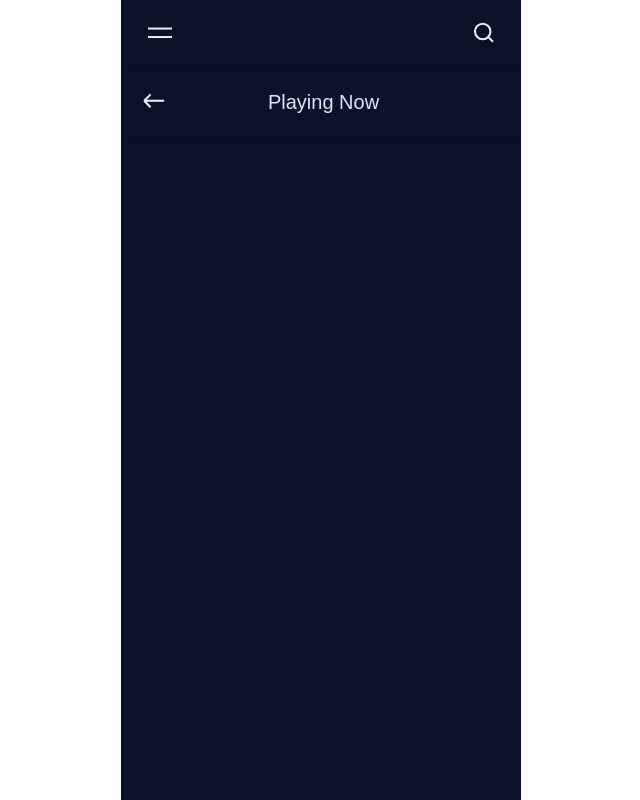
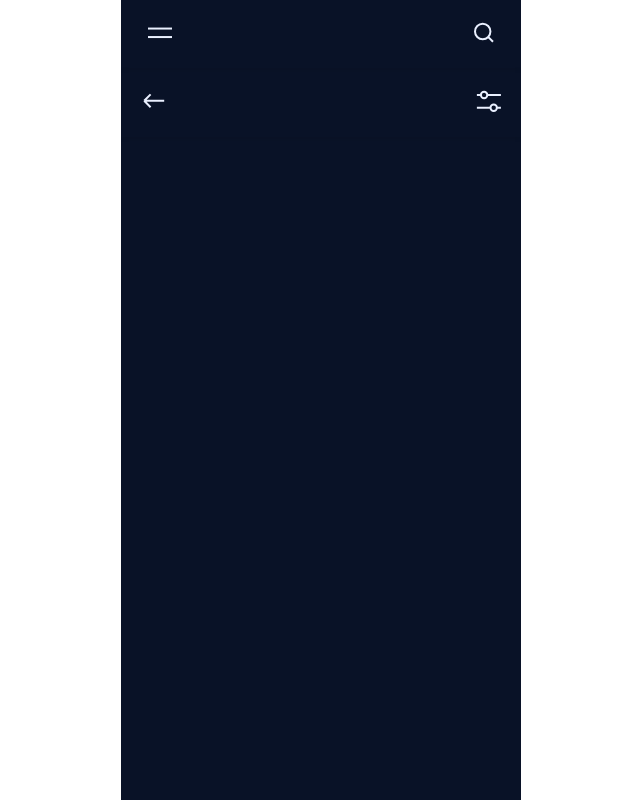
Before and after one commit to amzxir/Music-Player, a React (Create React App) app: page /playing_now/1 in a window 1280 px wide. Shown: the whole page, without its empty margins (319-959 px from the left). Built offline with nearby package versions, Linux system fonts and the light colour scheme.

Commit message:
start play now

```diff
--- a/src/App.js
+++ b/src/App.js
@@ -5,6 +5,7 @@ import Navbar from "./component/nav/nav";
 import { Route , Routes } from "react-router-dom";
 import PlayingNow from "./component/playingnow/playing-now";
 import NavBack from "./component/nav/nav-back";
+import PlayList from "./component/playlist/play-list";
 
 const Container = styled.div({
   padding:'0px 20px 0px 20px'
@@ -15,6 +16,8 @@ const App = () => {
 
   const [currentMusic , setCurrentMusic] = useState();
 
+  const datas = {name:'test'}
+
   return (
     <React.Fragment>
       <Navbar/>
@@ -23,7 +26,8 @@ const App = () => {
 
         <Routes>
           <Route exact path="/" element={<Home/>} />
-          <Route exact path="/playing_now" element={<PlayingNow currentMusic={currentMusic}/>} />
+          <Route exact path="/playing_now" state={{ datas }} element={<PlayingNow currentMusic={currentMusic}/>} />
+          <Route exact path="/play_list" element={<PlayList/>} />
         </Routes>
 
       </Container>
--- a/src/component/nav/nav-back.jsx
+++ b/src/component/nav/nav-back.jsx
@@ -1,6 +1,7 @@
 import styled from "styled-components";
 import { useLocation , useNavigate } from "react-router-dom";
 import BackIcon from "./svg/back";
+import Option from "./svg/option";
 
 
 const Back = styled.nav({
@@ -21,16 +22,30 @@ const Back = styled.nav({
 
 const NavBack = () => {
 
+    const nameOne = 'Playing Now'
+
+    // const nameTwo = 'Liked Songs'
+
     const navigare = useNavigate();
 
     const {pathname} = useLocation();
     // console.log(pathname);
     if(pathname === '/') return null;
 
+    function changeNameNav(){
+        if(pathname === '/playing_now'){
+            return nameOne;
+        } else if(pathname === '/play_list'){
+            return null;
+        }
+    }
+
+
     return (
         <Back>
             <div onClick={()=> navigare(-1)}><BackIcon/></div>
-            <div className="mx-auto">Playing Now</div>
+            <div className="mx-auto">{changeNameNav()}</div>
+            <div>{pathname !=='/playing_now' ? <Option/> :''}</div>
         </Back>
     );
 }
--- a/src/component/nav/nav.jsx
+++ b/src/component/nav/nav.jsx
@@ -25,7 +25,7 @@ const Nav = styled.nav({
 })
 
 const Sidbar = styled.div({
-    position:'absolute',
+    position:'fixed',
     boxShadow:'0 0.125rem 0.25rem rgb(177 148 148 / 24%)',
     left:'0',
     top:'0',
@@ -82,7 +82,9 @@ const Navbar = () => {
 
     const { pathname } = useLocation();
     // console.log(pathname);
-    if (pathname ==="/playing_now") return null;
+    if (pathname === "/playing_now")return null;
+    if (pathname === "/play_list")return null;
+
 
 
     return (
@@ -105,7 +107,7 @@ const Navbar = () => {
                     <div className="body">
                         <ul>
                             <li><UserSvg/><NavLink to='/'>Profile</NavLink></li>
-                            <li><HeartSvg/><a href="#">Liked Songs</a></li>
+                            <li><HeartSvg/><NavLink to='/play_list'>Liked Songs</NavLink></li>
                             <li><LanguageSvg/><a href="#">Language</a></li>
                             <li><ContactSvg/><a href="#">Contact us</a></li>
                             <li><FaqSvg/><a href="#">FAQs</a></li>
--- /dev/null
+++ b/src/component/nav/svg/option.jsx
@@ -0,0 +1,10 @@
+const Option = () => {
+    return (
+        <svg width="25" height="22" viewBox="0 0 25 22" fill="none" xmlns="http://www.w3.org/2000/svg">
+            <path d="M24.8907 4.98934L11.2907 4.98934M11.2907 4.98934C11.2907 3.22203 9.85806 1.78934 8.09075 1.78934C6.32344 1.78934 4.89075 3.22203 4.89075 4.98934M11.2907 4.98934C11.2907 6.75665 9.85806 8.18934 8.09075 8.18934C6.32344 8.18934 4.89075 6.75665 4.89075 4.98934M4.89075 4.98934L0.890747 4.98934M24.8907 17.7893L20.8907 17.7893M20.8907 17.7893C20.8907 16.022 19.4581 14.5893 17.6907 14.5893C15.9234 14.5893 14.4907 16.022 14.4907 17.7893M20.8907 17.7893C20.8907 19.5566 19.4581 20.9893 17.6907 20.9893C15.9234 20.9893 14.4907 19.5566 14.4907 17.7893M14.4907 17.7893L0.890747 17.7893" stroke="#EAF0FF" strokeWidth="2"/>
+        </svg>
+
+    );
+}
+
+export default Option;
--- a/src/component/playingnow/playing-now.jsx
+++ b/src/component/playingnow/playing-now.jsx
@@ -113,7 +113,6 @@ const PlayingNow = (props) => {
 
     return (
         <PlayNow>
-            {console.log(location)}
             <div className="pnow">
                 <div className="img">
                     <img src={location.state.img} alt="" />
--- /dev/null
+++ b/src/component/playlist/play-list.jsx
@@ -0,0 +1,15 @@
+import styled from "styled-components";
+
+const PalyLists = styled.div({
+
+})
+
+const PlayList = () => {
+    return (
+        <PalyLists>
+
+        </PalyLists>
+    );
+}
+
+export default PlayList;
```
